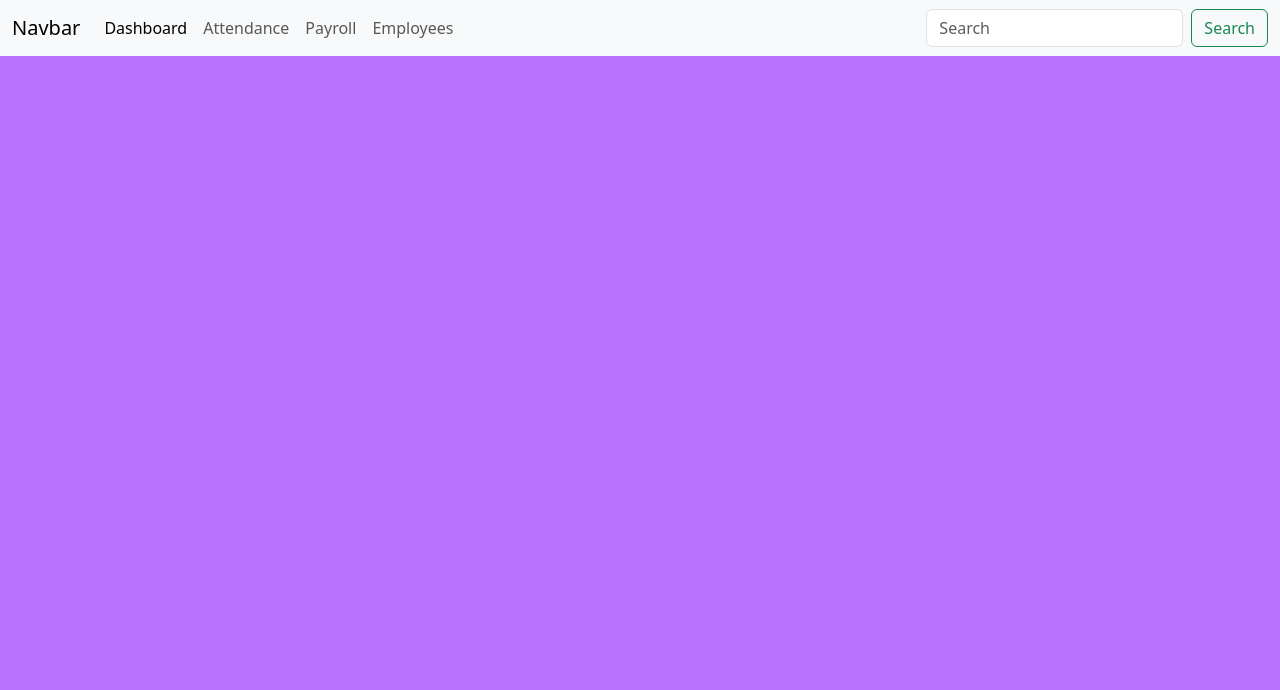
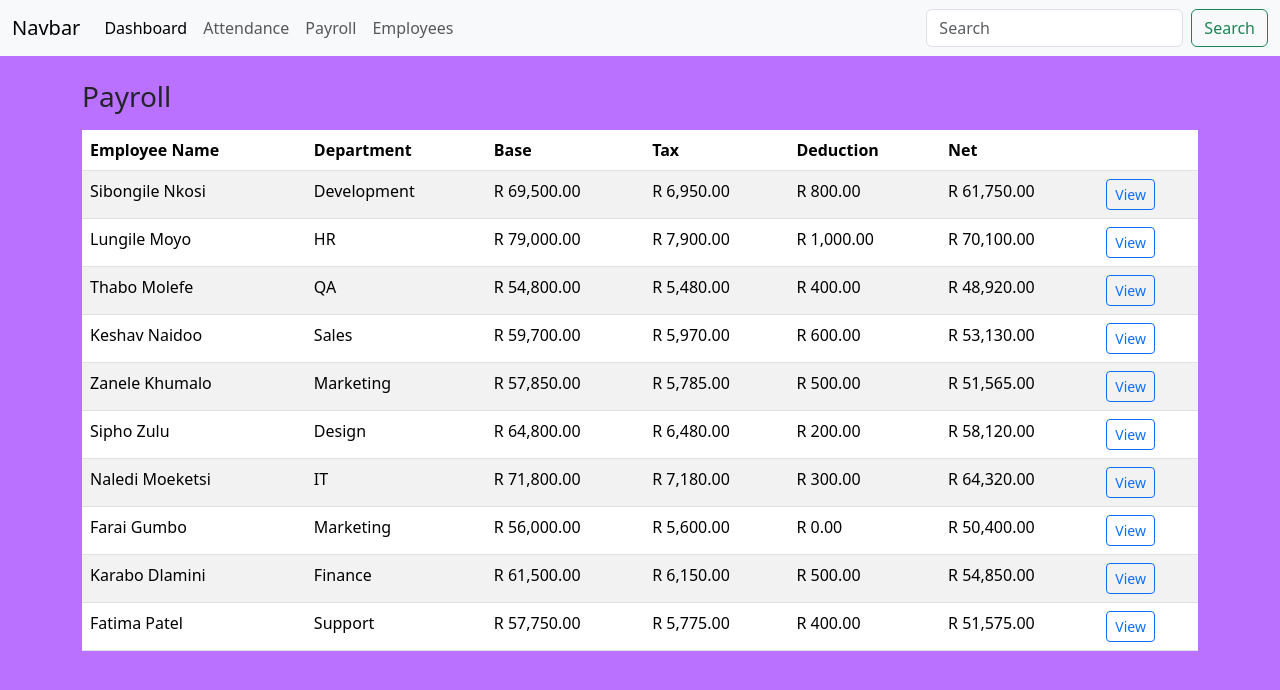
Before and after one commit to marcofisher21-svg/Group-12-repo, a Vue app: page /payroll in a window 1280 px wide. Shown: the top 690 px of the page. Built offline with nearby package versions, Linux system fonts and the light colour scheme.

Commit message:
completed PAYROLL

```diff
--- a/src/router/index.js
+++ b/src/router/index.js
@@ -2,7 +2,7 @@ import { createRouter, createWebHistory } from 'vue-router'
 import DashboardPage from '../views/DashboardPage.vue'
 import loginPage from '../views/loginPage.vue'
 import AttendancePage from '../views/attendancePage.vue'
-import PayrollPage from '../views/PayrollPage.vue'
+import PayrollPage from '../views/PayRollPage.vue'
 
 const routes =  [
     {
--- a/src/views/PayrollPage.vue
+++ b/src/views/PayrollPage.vue
@@ -1,7 +1,141 @@
+<template>
+  <NavBar />
+
+  <div class="container py-4">
+    <h3>Payroll</h3>
+
+    <div class="row mt-3">
+      <div class="col-md-12">
+        <table class="table table-striped">
+          <thead>
+            <tr>
+              <th>Employee Name</th>
+              <th>Department</th>
+              <th>Base</th>
+              <th>Tax</th>
+              <th>Deduction</th>
+              <th>Net</th>
+              <th></th>
+            </tr>
+          </thead>
+
+          <tbody>
+            <tr v-for="e in employeesList" :key="e.employeeId">
+              <td>{{ e.name }}</td>
+              <td>{{ e.department }}</td>
+              <td>{{ formatCurrency(e.finalSalary) }}</td>
+              <td>{{ formatCurrency(computeResult[e.employeeId]?.tax) }}</td>
+              <td>{{ formatCurrency(computeResult[e.employeeId]?.deduction) }}</td>
+              <td>{{ formatCurrency(computeResult[e.employeeId]?.net) }}</td>
+              <td>
+                <button class="btn btn-sm btn-outline-primary" @click="selectedEmployee = e">
+                  View
+                </button>
+              </td>
+            </tr>
+          </tbody>
+        </table>
+      </div>
+    </div>
+
+    <!-- Inline modal -->
+    <div v-if="selectedEmployee" class="modal fade show d-block" tabindex="-1">
+      <div class="modal-dialog">
+        <div class="modal-content">
+          <div class="modal-header">
+            <h5 class="modal-title">Payslip - {{ selectedEmployee.name }}</h5>
+            <button type="button" class="btn-close" @click="selectedEmployee = null"></button>
+          </div>
+
+          <div class="modal-body">
+            <p><strong>Department:</strong> {{ selectedEmployee.department }}</p>
+            <p><strong>Base:</strong> {{ formatCurrency(selectedEmployee.finalSalary) }}</p>
+            <p><strong>Tax:</strong> {{ formatCurrency(computeResult[selectedEmployee.employeeId]?.tax) }}</p>
+            <p><strong>Deduction:</strong> {{ formatCurrency(computeResult[selectedEmployee.employeeId]?.deduction) }}</p>
+            <p><strong>Net:</strong> {{ formatCurrency(computeResult[selectedEmployee.employeeId]?.net) }}</p>
+          </div>
+
+          <div class="modal-footer">
+            <button class="btn btn-secondary" @click="selectedEmployee = null">Close</button>
+          </div>
+        </div>
+      </div>
+      <div class="modal-backdrop fade show" @click="selectedEmployee = null"></div>
+    </div>
+  </div>
+</template>
+
 <script setup>
-    import NavBar from "@/components/NavBar.vue";
+import NavBar from "../components/NavBar.vue";
+import { ref, onMounted } from "vue";
+
+const employeesList = ref([]);
+const computeResult = ref({});
+const selectedEmployee = ref(null);
+
+function formatCurrency(amount) {
+  return new Intl.NumberFormat('en-ZA', { style: 'currency', currency: 'ZAR' }).format(amount || 0);
+}
+
+function computePayslip(employee) {
+  const gross = Number(employee.finalSalary || 0);
+  const tax = Math.round(gross * 0.1);
+  const deduction = (employee.leaveDeductions || 0) * 100;
+  const net = gross - tax - deduction;
+  return { tax, deduction, net, gross };
+}
+
+function computeAsync(employee) {
+  return new Promise(resolve => {
+    setTimeout(() => {
+      resolve(computePayslip(employee));
+    }, 150);
+  });
+}
+
+onMounted(async () => {
+  try {
+    // Load payroll data
+    const resPayroll = await fetch('/payroll_data.json');
+    const payrollJson = await resPayroll.json();
+    const payrollData = payrollJson.payrollData || [];
+
+    // Load employee info data
+    const resInfo = await fetch('/employee_info.json');
+    const infoJson = await resInfo.json();
+    const employeeInfo = infoJson.employeeInformation || []; // <-- updated field name
+
+    // Merge info into payroll data
+    employeesList.value = payrollData.map(emp => {
+      const info = employeeInfo.find(i => Number(i.employeeId) === Number(emp.employeeId));
+      return {
+        ...emp,
+        name: info?.name || 'Unknown',
+        department: info?.department || 'N/A'
+      };
+    });
+
+    // Compute payslips
+    for (const emp of employeesList.value) {
+      computeResult.value[emp.employeeId] = await computeAsync(emp);
+    }
+
+  } catch (err) {
+    console.error('Failed to load payroll or employee info:', err);
+  }
+});
 </script>
-<template>
-    <NavBar />
-    <div class="div"></div>
-</template>
+
+<style scoped>
+.modal-backdrop {
+  position: fixed;
+  top: 0; left: 0;
+  width: 100%; height: 100%;
+  background: rgba(0,0,0,0.4);
+  z-index: 1040;
+}
+.modal-dialog {
+  z-index: 1050;
+  margin-top: 10vh;
+}
+</style>
--- a/src/views/attendancePage.vue
+++ b/src/views/attendancePage.vue
@@ -113,7 +113,7 @@ onMounted(async () => {
 
 .card-body {
   background-color: aliceblue;
- width: 850px;
+ width: 750px;
   align-items: center;
   justify-content: center;
   margin: 5% auto;
```
